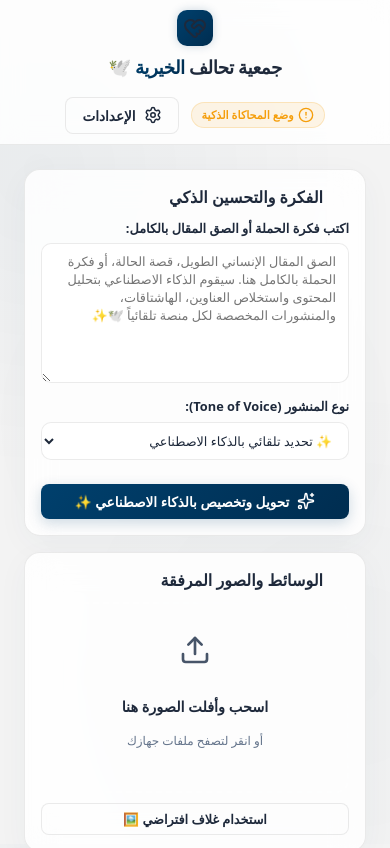
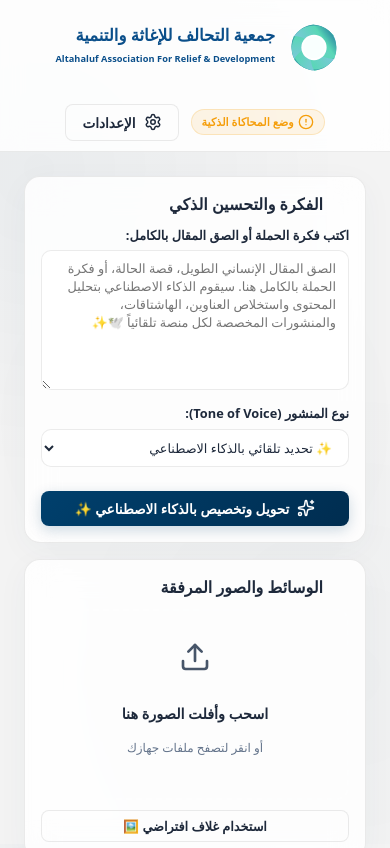
Before and after one commit to yousef-basil/-, a React (Vite) app: page / in a window 390 px wide. Shown: the top 848 px of the page. Built offline with nearby package versions, Linux system fonts and the light colour scheme; a web font is replaced by a local one.

Commit message:
Add Tahaluf logo branding

```diff
--- a/src/App.css
+++ b/src/App.css
@@ -22,31 +22,14 @@
 .logo-wrapper {
   display: flex;
   align-items: center;
-  gap: 12px;
+  flex: 1 1 auto;
+  min-width: 0;
 }
 
-.logo-icon {
-  background: var(--grad-primary);
-  width: 36px;
-  height: 36px;
-  border-radius: 10px;
-  display: flex;
-  align-items: center;
-  justify-content: center;
-  box-shadow: 0 0 10px rgba(0, 64, 109, 0.2);
-}
-
-.logo-text h1 {
-  margin: 0;
-  font-size: 1.15rem;
-  font-weight: 800;
-  letter-spacing: -0.5px;
-}
-
-.logo-text p {
-  margin: 0;
-  font-size: 0.65rem;
-  color: var(--text-secondary);
+.brand-logo {
+  display: block;
+  width: min(100%, 460px);
+  height: auto;
 }
 
 .header-actions {
@@ -1016,13 +999,12 @@
   }
 
   .logo-wrapper {
-    flex-direction: column;
-    gap: 8px;
-    text-align: center;
+    justify-content: center;
+    width: 100%;
   }
 
-  .logo-text p {
-    display: none;
+  .brand-logo {
+    width: min(100%, 340px);
   }
 
   .header-actions {
--- a/src/App.jsx
+++ b/src/App.jsx
@@ -1,6 +1,6 @@
 import React, { useState, useEffect, useRef } from 'react';
 import {
-  Sparkles, HeartHandshake, Upload, Trash2, RotateCw, RefreshCw, Settings,
+  Sparkles, Upload, Trash2, RotateCw, RefreshCw, Settings,
   Share2, Image as ImageIcon, Terminal, User, Heart, MessageCircle,
   Repeat, Bookmark, Plus, CheckCircle2, AlertCircle, X, HelpCircle,
   ExternalLink
@@ -14,6 +14,8 @@ const PLATFORM_PRESETS = {
   threads: { name: 'Threads', ratio: 1 / 1, width: 1080, height: 1080, label: 'مربع (1:1)' },
   tumblr: { name: 'Tumblr', ratio: 3 / 4, width: 800, height: 1000, label: 'صورة طولية (3:4)' }
 };
+
+const TAHALUF_LOGO_URL = `${import.meta.env.BASE_URL}tahaluf-logo.svg`;
 
 function App() {
   // --- STATE ---
@@ -790,13 +792,11 @@ function App() {
       <header className="app-header">
         <div className="header-container">
           <div className="logo-wrapper">
-            <div className="logo-icon">
-              <HeartHandshake className="text-white" size={24} />
-            </div>
-            <div className="logo-text">
-              <h1>جمعية تحالف <span className="gradient-text">الخيرية</span> 🕊️</h1>
-              <p>منصة النشر الذكي لحملات التبرع والمبادرات الإنسانية</p>
-            </div>
+            <img
+              src={TAHALUF_LOGO_URL}
+              alt="جمعية التحالف للإغاثة والتنمية"
+              className="brand-logo"
+            />
           </div>
 
           <div className="header-actions">
@@ -1472,7 +1472,7 @@ function App() {
 
       {/* FOOTER */}
       <footer style={{ borderTop: '1px solid var(--border-color)', padding: '24px', textAlign: 'center', fontSize: '0.8rem', color: 'var(--text-muted)', marginTop: '40px' }}>
-        <p>© 2026 جمعية تحالف الخيرية. تم التطوير كجزء من مشروع أتمتة النشر الذكي.</p>
+        <p>© 2026 جمعية التحالف للإغاثة والتنمية. تم التطوير كجزء من مشروع أتمتة النشر الذكي.</p>
       </footer>
     </div>
   );
```
Also changed, not shown: index.html (+3 -3 lines), public/tahaluf-logo.svg (added), public/tahaluf-mark.svg (added).
